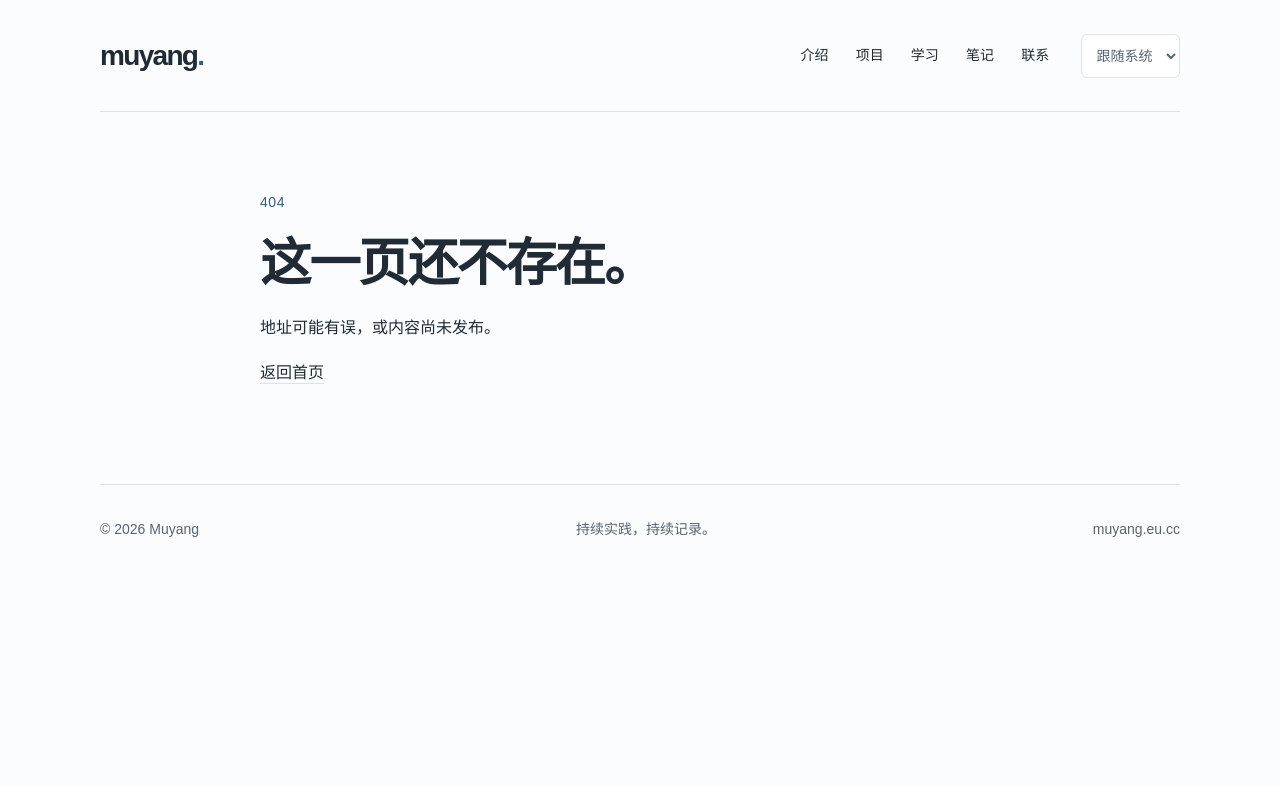
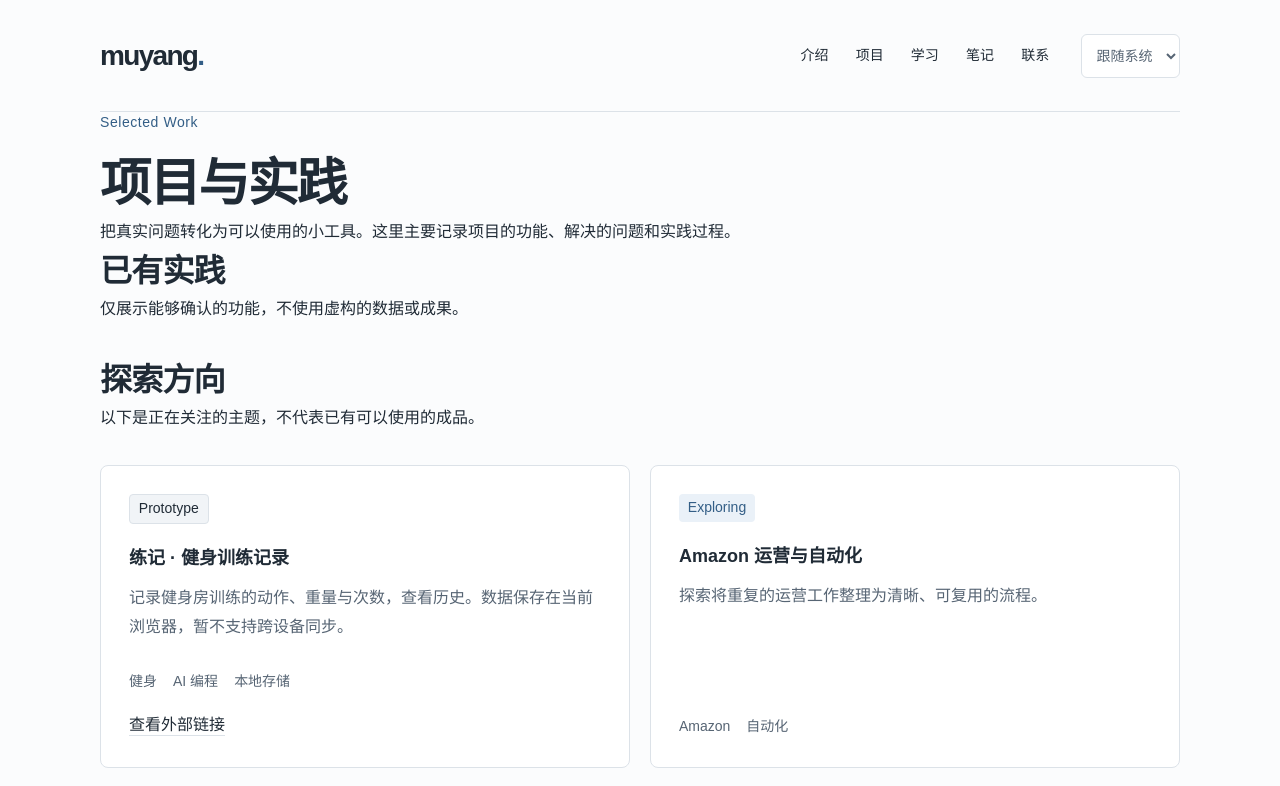
Before and after one commit to 1491099376a-del/muyang.eu.cc, a Next.js app: page /projects in a window 1280 px wide. Before the commit this address had no page. Shown: the top 786 px of the page. Built offline with nearby package versions, Linux system fonts and the light colour scheme.

Commit message:
feat(projects): add src/app/projects/page.tsx

```diff
--- /dev/null
+++ b/src/app/projects/page.tsx
@@ -0,0 +1,67 @@
+import type { Metadata } from "next";
+import Link from "next/link";
+import { site } from "@/data/site";
+import { projectDetails } from "@/data/project-details";
+import { externalUrl } from "@/lib/links";
+
+export const metadata: Metadata = {
+  title: "项目作品集",
+  description: "记录已经做出的工具、实践过程，以及尚在探索的方向。",
+  alternates: { canonical: `${site.url}/projects` },
+};
+
+export default function ProjectsPage() {
+  const published = site.projects.items.filter((item) =>
+    projectDetails.some((detail) => detail.slug === item.slug),
+  );
+  const exploring = site.projects.items.filter((item) =>
+    !projectDetails.some((detail) => detail.slug === item.slug),
+  );
+
+  return (
+    <div className="shell showcase-page">
+      <p className="eyebrow" lang="en">Selected Work</p>
+      <h1>项目与实践</h1>
+      <p className="showcase-lead">把真实问题转化为可以使用的小工具。这里主要记录项目的功能、解决的问题和实践过程。</p>
+
+      <section className="showcase-section" aria-labelledby="published-projects">
+        <div className="showcase-section-heading">
+          <h2 id="published-projects">已有实践</h2>
+          <p>仅展示能够确认的功能，不使用虚构的数据或成果。</p>
+        </div>
+        <div className="project-grid grid gap-5 md:grid-cols-2">
+          {published.map((project) => (
+            <article key={project.title} className="project-card">
+              <span className={`status status-${project.status.toLowerCase()}`} lang="en">{project.status}</span>
+              <h3><Link href={`/projects/${project.slug}`}>{project.title}</Link></h3>
+              <p>{project.description}</p>
+              <ul aria-label="项目技术与主题" className="tags">{project.tags.map((tag) => <li key={tag}>{tag}</li>)}</ul>
+              <Link className="text-link" href={`/projects/${project.slug}`}>查看项目详情</Link>
+            </article>
+          ))}
+        </div>
+      </section>
+
+      {exploring.length > 0 && (
+        <section className="showcase-section" aria-labelledby="exploring-projects">
+          <div className="showcase-section-heading">
+            <h2 id="exploring-projects">探索方向</h2>
+            <p>以下是正在关注的主题，不代表已有可以使用的成品。</p>
+          </div>
+          <div className="project-grid grid gap-5 md:grid-cols-2">
+            {exploring.map((project) => (
+              <article key={project.title} className="project-card">
+                <span className={`status status-${project.status.toLowerCase()}`} lang="en">{project.status}</span>
+                <h3>{project.title}</h3>
+                <p>{project.description}</p>
+                <ul aria-label="项目主题" className="tags">{project.tags.map((tag) => <li key={tag}>{tag}</li>)}</ul>
+                {externalUrl(project.url) && <a className="text-link" href={externalUrl(project.url)} rel="noopener noreferrer" target="_blank">查看外部链接</a>}
+              </article>
+            ))}
+          </div>
+        </section>
+      )}
+      <p className="showcase-back"><Link href="/" className="text-link">返回首页</Link></p>
+    </div>
+  );
+}
```
